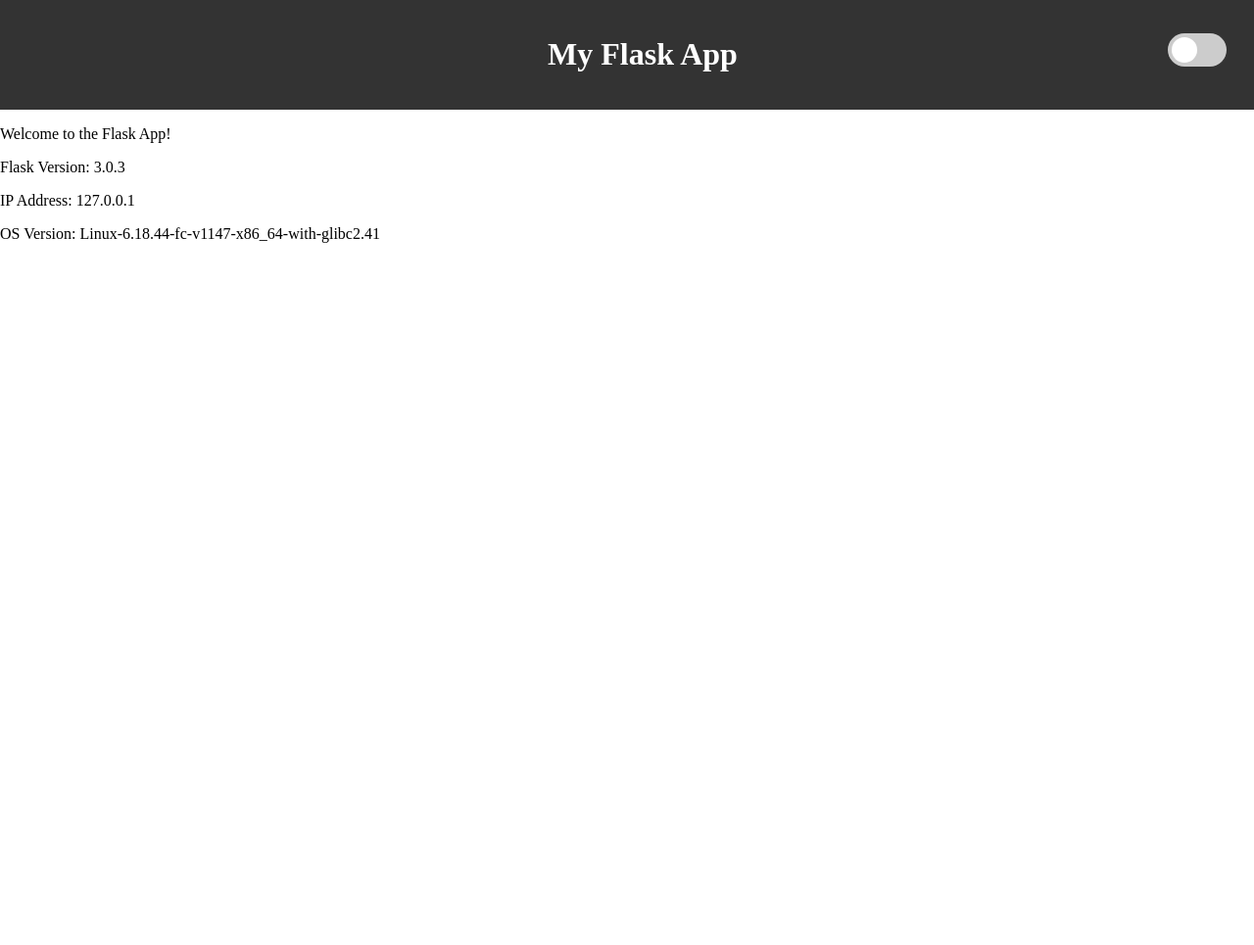
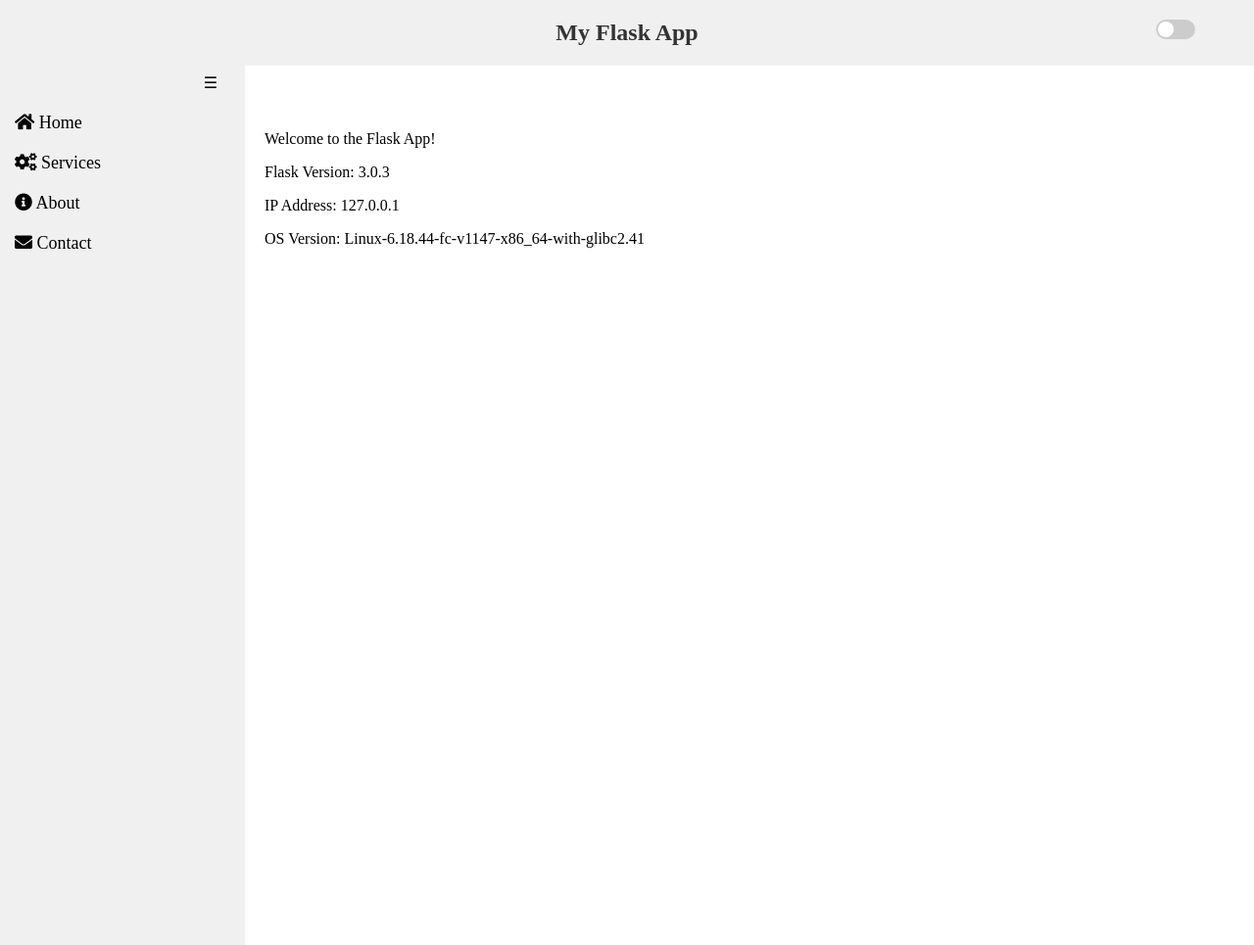
Before and after one commit to LukeRoberson/Palo-Alto-Front-End, a Flask app: page / in a window 1280 px wide. Shown: the whole page at 98% size. Run offline with Flask 3, Linux system fonts and the light colour scheme.

Commit message:
Added Azure authentication, still needs testing Added a navigation bar on the left

```diff
--- /dev/null
+++ b/config.yaml
@@ -0,0 +1,6 @@
+---
+azure:
+  tenant-id: "xxxxxxxx-xxxx-xxxx-xxxx-xxxxxxxxxxxx"
+  app-id: "xxxxxxxx-xxxx-xxxx-xxxx-xxxxxxxx"
+  app-secret: "xxxxxxxx-xxxx-xxxx-xxxx-xxxxxxxx"
+  redirect-uri: "http://localhost:5000/getAToken"
--- a/main.py
+++ b/main.py
@@ -1,12 +1,62 @@
-from flask import Flask, request
+from flask import (
+    Flask,
+    request,
+    redirect,
+    session,
+    url_for,
+    render_template
+)
+
 import platform
-from flask import render_template
 from importlib.metadata import version
+from yaml import safe_load
+from flask_azure_oauth import FlaskAzureOauth
+import requests
+from requests.exceptions import HTTPError
+import colorama
 
+
+# Create a Flask web app
 app = Flask(__name__)
+
+# Load the configuration from the config.yaml file
+with open('config.yaml') as f:
+    config = safe_load(f)
+
+redirect_uri = config['azure']['redirect-uri']
+azure_tenant = config['azure']['tenant-id']
+azure_app = config['azure']['app-id']
+azure_secret = config['azure']['app-secret']
+
+# Set the Azure configuration settings
+app.config['AZURE_OAUTH_TENANCY'] = azure_tenant
+app.config['AZURE_OAUTH_APPLICATION_ID'] = azure_app
+app.config['AZURE_OAUTH_CLIENT_SECRET'] = azure_secret
+
+# Azure authentication
+auth = FlaskAzureOauth()
+try:
+    auth.init_app(app)
+
+except HTTPError as e:
+    print(
+        colorama.Fore.RED,
+        "There is a problem connecting to Azure's authentication URL.",
+        colorama.Style.RESET_ALL
+    )
+    print(e)
+
+except Exception as e:
+    print(
+        colorama.Fore.RED,
+        "An error occurred while setting up Azure authentication.",
+        colorama.Style.RESET_ALL
+    )
+    print(e)
 
 
 @app.route('/')
+# @auth()
 def index():
     flask_version = version("flask")
     ip_address = request.remote_addr
@@ -19,5 +69,44 @@ def index():
         os_version=os_version
     )
 
+
+# Redirect unauthenticated requests to Azure AD sign-in page
+@app.errorhandler(401)
+def custom_401(error):
+    azure_ad_sign_in_url = f"https://login.microsoftonline.com/{azure_tenant}/oauth2/v2.0/authorize?client_id={azure_app}&response_type=code&redirect_uri={redirect_uri}&response_mode=query&scope=openid%20profile%20email"
+    return redirect(azure_ad_sign_in_url)
+
+
+@app.route('/callback')
+def callback():
+    # Extract the authorization code from the request
+    code = request.args.get('code')
+
+    # Prepare the data for the token request
+    token_url = f"https://login.microsoftonline.com/{azure_tenant}/oauth2/v2.0/token"
+    headers = {'Content-Type': 'application/x-www-form-urlencoded'}
+    data = {
+        'client_id': azure_app,
+        'scope': 'openid profile email',
+        'code': code,
+        'redirect_uri': redirect_uri,
+        'grant_type': 'authorization_code',
+        'client_secret': azure_secret,
+    }
+
+    # Make a POST request to get the access token
+    response = requests.post(token_url, headers=headers, data=data)
+    response_data = response.json()
+
+    # Extract the access token from the response
+    access_token = response_data.get('access_token')
+
+    # Optional: Store the access token in the session or database for later use
+    session['access_token'] = access_token
+
+    # Redirect to the homepage or another page after successful sign in
+    return redirect(url_for('index'))
+
+
 if __name__ == '__main__':
     app.run()
--- a/static/css/dark-mode.css
+++ b/static/css/dark-mode.css
@@ -3,7 +3,56 @@
     background-color: #FFF;
     color: #000;
 }
+
+.light-mode .header {
+    background-color: #f0f0f0;
+    color: #333;
+}
+
+.light-mode .nav-bar {
+    background-color: #f0f0f0;
+    color: #000;
+}
+
+.light-mode .nav-bar a {
+    background-color: #f0f0f0;
+    color: #000;
+}
+
+.light-mode .nav-bar a:hover {
+    color: blue;
+}
+
+.light-mode .toggle-btn {
+    background-color: #f0f0f0;
+    color: black;
+}
+
 .dark-mode {
     background-color: #333;
     color: #FFF;
 }
+
+.dark-mode .header {
+    background-color: #222;
+    color: #CCC;
+}
+
+.dark-mode .nav-bar {
+    background-color: #222;
+    color: #CCC;
+}
+
+.dark-mode .nav-bar a {
+    background-color: #222;
+    color: #CCC;
+}
+
+.dark-mode .nav-bar a:hover {
+    color: yellow;
+}
+
+.dark-mode .toggle-btn {
+    background-color: #222;
+    color: #CCC;
+}
--- /dev/null
+++ b/static/css/nav.css
@@ -0,0 +1,56 @@
+.nav-bar {
+    position: fixed;
+    left: 0;
+    top: 0;
+    width: 250px;
+    height: 100%;
+    overflow-x: hidden;
+    transition: 0.5s;
+    padding-top: 40px;
+    margin-top: 65px;
+}
+
+.nav-bar a {
+    padding: 10px 15px;
+    text-decoration: none;
+    font-size: 18px;
+    display: block;
+    transition: 0.5s;
+}
+
+.nav-bar.collapsed {
+    width: 50px;
+    transition: width 0.5s ease;
+}
+.nav-bar.expanded {
+    width: 250px; /* Adjust based on actual expanded width */
+    transition: width 0.5s ease;
+}
+.toggle-btn {
+    position: absolute;
+    top: 10px;
+    right: 10px;
+    width: 50px;
+    text-align: center;
+    cursor: pointer;
+    border-radius: 0 5px 5px 0;
+}
+/* Hide text in nav links when nav bar is shrunk, but keep icons */
+.nav-bar.shrink a {
+    font-size: 0; /* Hide text */
+}
+
+.nav-bar.shrink a i {
+    font-size: 16px; /* Adjust icon size as needed */
+    margin-right: 0; /* Remove margin if any */
+}
+
+/* Optional: Adjust the nav-bar and links for a better layout in shrink mode */
+.nav-bar.shrink {
+    width: 50px; /* Adjust based on your design */
+}
+
+.nav-bar.shrink a {
+    justify-content: center; /* Center icons in the links */
+    padding: 10px; /* Adjust padding for better spacing */
+}
--- a/static/css/slider.css
+++ b/static/css/slider.css
@@ -8,8 +8,8 @@ body, html {
     right: 60px; /* Positioning the switch to the right */
     top: 30%; /* Positioning the switch in the middle */
     display: inline-block;
-    width: 60px;
-    height: 34px;
+    width: 40px;
+    height: 20px;
     max-width: 100%; /* Ensure slider does not exceed the viewport width */
     box-sizing: border-box; /* Include padding and border in the element's total width */
 }
@@ -37,10 +37,10 @@ body, html {
 .slider:before {
     position: absolute;
     content: "";
-    height: 26px;
-    width: 26px;
-    left: 4px;
-    bottom: 4px;
+    height: 16px;
+    width: 16px;
+    left: 2px;
+    bottom: 2px;
     background-color: white;
     -webkit-transition: .4s;
     transition: .4s;
@@ -57,12 +57,12 @@ input:focus + .slider {
 input:checked + .slider:before {
     -webkit-transform: translateX(26px);
     -ms-transform: translateX(26px);
-    transform: translateX(26px);
+    transform: translateX(20px);
 }
 
 /* Rounded sliders */
 .slider.round {
-    border-radius: 34px;
+    border-radius: 20px;
 }
 
 .slider.round:before {
--- a/static/css/styles.css
+++ b/static/css/styles.css
@@ -3,9 +3,6 @@ html, body {
     padding: 0;
 }
 .header {
-    background-color: #333;
-    color: white;
-    padding: 1rem;
     position: absolute;
     top: 0;
     width: 100%;
@@ -17,3 +14,8 @@ body {
     margin-top: 70px; /* Adjust based on the height of your header */
     transition: background-color 0.5s, color 0.5s;
 }
+#main-content {
+    padding: 20px;
+    margin-left: 20px;
+    transition: padding-left 0.5s ease;
+}
--- /dev/null
+++ b/static/js/nav.js
@@ -0,0 +1,36 @@
+function toggleNav() {
+    var nav = document.getElementById("navBar");
+    nav.classList.toggle("collapsed");
+    navBar.classList.toggle('shrink');
+    adjustContentMargin();
+}
+// Function to adjust the main content's left margin to the nav bar's width
+function adjustContentMargin() {
+    const navBar = document.querySelector('.nav-bar');
+    const mainContent = document.querySelector('#main-content');
+    const isCollapsed = navBar.classList.contains('collapsed');
+
+    if (navBar && mainContent) {
+        // Controls the width of the nav bar
+        let navWidth;
+
+        // Hide the nav bar
+        if (isCollapsed) {
+            navWidth = 50;
+
+        // Expand the nav bar
+        } else {
+            navWidth = 250;
+        }
+
+        // Set the left margin of the main content
+        mainContent.style.paddingLeft = `${navWidth}px`;
+    }
+}
+
+// Adjust the margin initially
+adjustContentMargin();
+
+// Adjust the margin whenever the window is resized
+window.addEventListener('resize', adjustContentMargin);
+document.querySelector('#main-content').style.paddingTop = '50px';
--- a/templates/base.html
+++ b/templates/base.html
@@ -8,23 +8,34 @@
         <link rel="stylesheet" href="{{ url_for('static', filename='css/styles.css') }}">
         <link rel="stylesheet" href="{{ url_for('static', filename='css/dark-mode.css') }}">
         <link rel="stylesheet" href="{{ url_for('static', filename='css/slider.css') }}">
+        <link rel="stylesheet" href="{{ url_for('static', filename='css/nav.css') }}">
+        <link rel="stylesheet" href="https://cdnjs.cloudflare.com/ajax/libs/font-awesome/5.15.3/css/all.min.css">
     </head>
     <body class="light-mode">
         <div class="header">
             <div style="flex-grow: 1; text-align: center;">
-                <h1>My Flask App</h1>
+                <h2>My Flask App</h2>
             </div>
             <label class="switch">
                 <input type="checkbox" id="mode-toggle">
                 <span class="slider round"></span>
             </label>
         </div>
+        <div class="nav-bar" id="navBar">
+            <a href="#"><i class="fas fa-home"></i> Home</a>
+            <a href="#"><i class="fas fa-cogs"></i> Services</a>
+            <a href="#"><i class="fas fa-info-circle"></i> About</a>
+            <a href="#"><i class="fas fa-envelope"></i> Contact</a>
+            <div class="toggle-btn" onclick="toggleNav()">☰</div>
+        </div>
 
-        {% block content %}
-        {% endblock %}
+        <div id="main-content">
+            {% block content %}
+            {% endblock %}
+        </div>
 
         <script src="{{ url_for('static', filename='js/theme-toggle.js') }}"></script>
         <script src="{{ url_for('static', filename='js/adjust-header.js') }}"></script>
-
+        <script src="{{ url_for('static', filename='js/nav.js') }}"></script>
     </body>
 </html>
```
